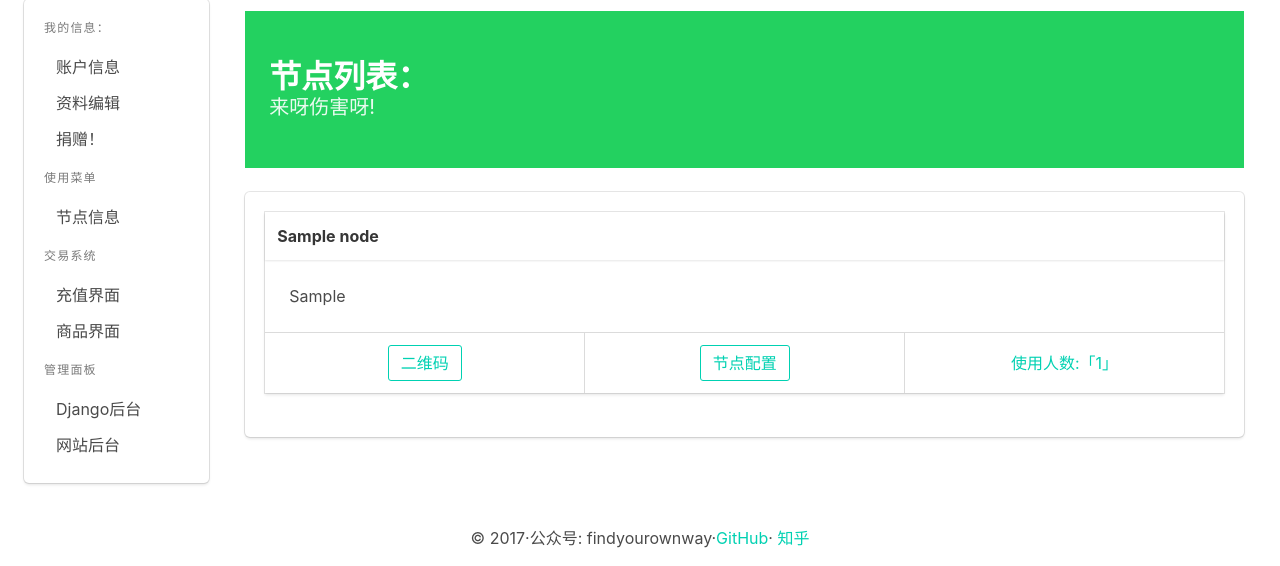
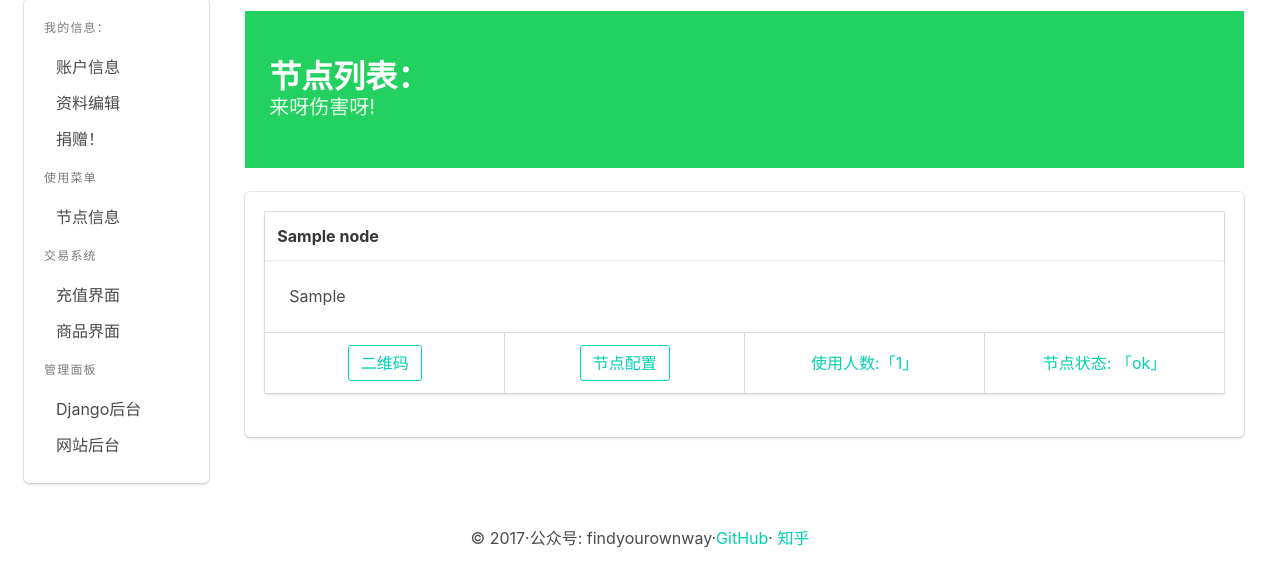
Before and after one commit to Ehco1996/django-sspanel, a Django app: page /nodeinfo/ in a window 1280 px wide; the page is wider, and only the part inside the window is pictured. Shown: the part 234-800 px from the top of that part. Run offline with Django 3.2, Linux system fonts and the light colour scheme; a user stored in the database is signed in; tables that the repository leaves empty hold one stand-in row (values such as "Sample post").

Commit message:
节点列表增加节点状态显示

```diff
--- a/templates/sspanel/nodeinfo.html
+++ b/templates/sspanel/nodeinfo.html
@@ -42,6 +42,7 @@
                         </div>
                     </div>
                     <a class="card-footer-item">使用人数:「{{ list.count }}」</a>
+                    <a class="card-footer-item">节点状态: 「{{ list.status }}」 </a>
                 </div>
             </div>
 
```
